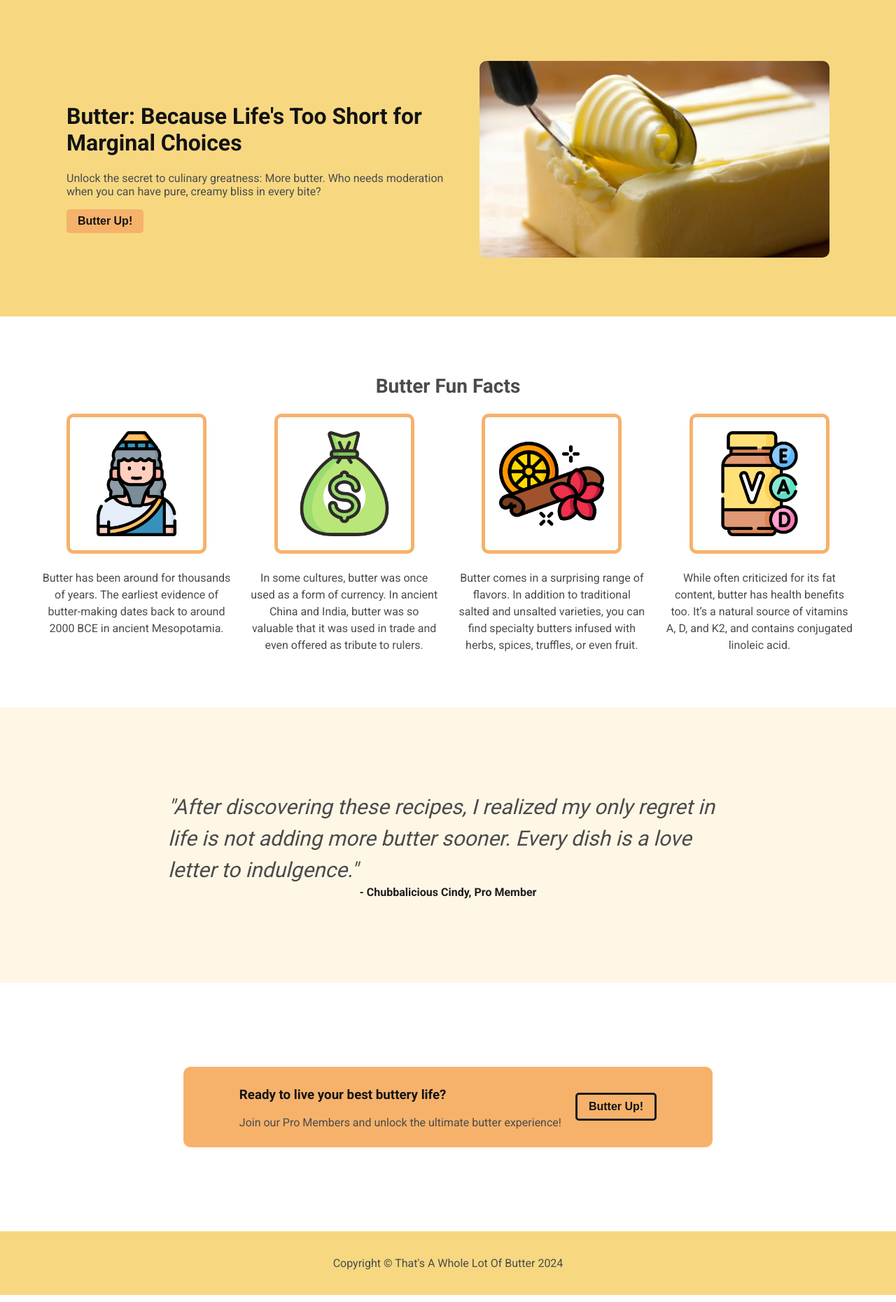
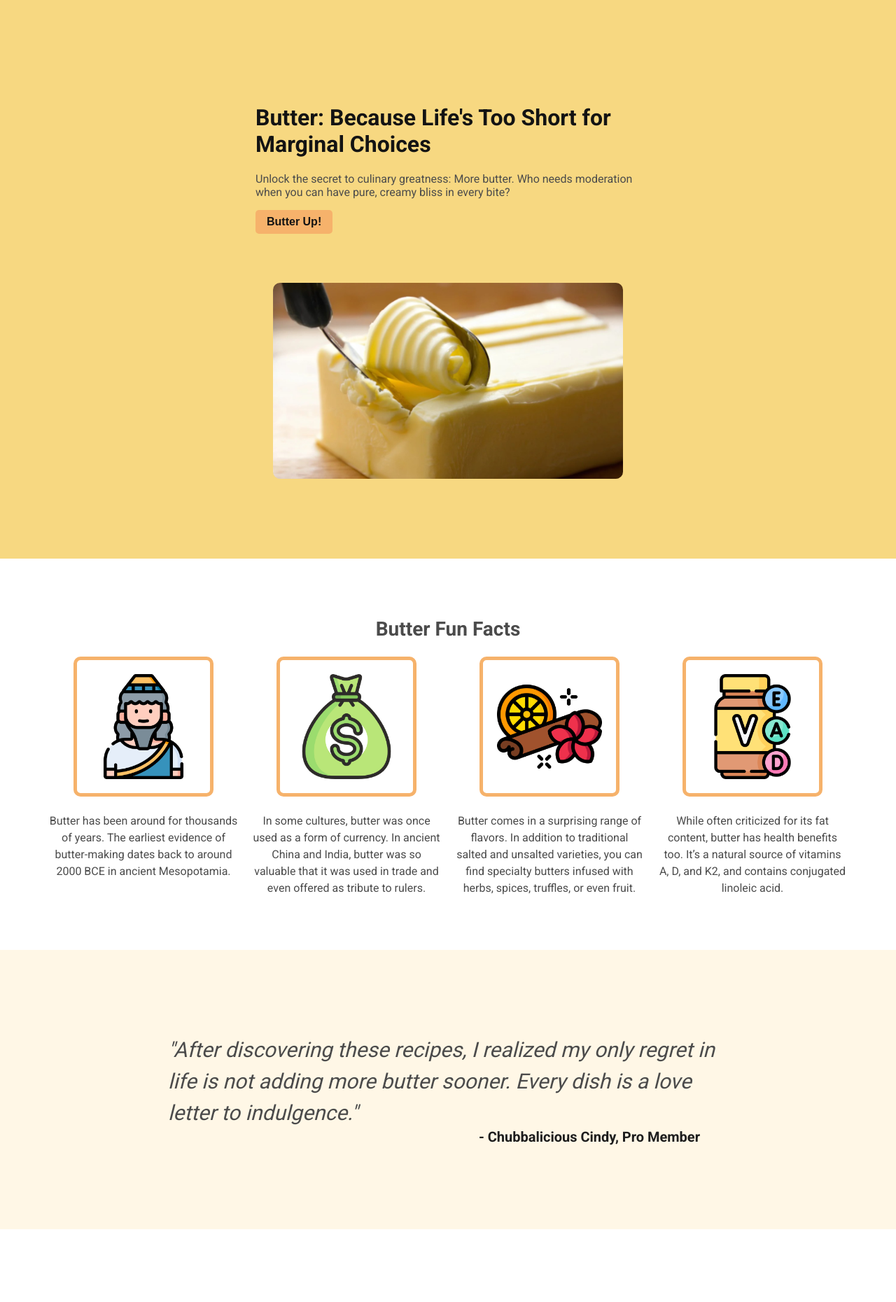
Before and after one commit to codingwithroman/landing-page, a plain HTML site: page index.html in a window 1280 px wide. Shown: the part 80-1940 px from the top of the page at 70% size. Drawn offline with Linux system fonts and the light colour scheme.

Commit message:
Change Resposiveness
Add CSS to containers to keep items centered while reducing screen size

```diff
--- a/index.html
+++ b/index.html
@@ -57,8 +57,10 @@
         </div>
     </div>
     <div class="testimonial">
-        <p id="quote">"After discovering these recipes, I realized my only regret in life is not adding more butter sooner. Every dish is a love letter to indulgence."</p>
-        <p id="speaker">- Chubbalicious Cindy, Pro Member</p>
+        <div class="testimonial-container">
+            <p id="quote">"After discovering these recipes, I realized my only regret in life is not adding more butter sooner. Every dish is a love letter to indulgence."</p>
+            <p id="speaker">- Chubbalicious Cindy, Pro Member</p>
+        </div>
     </div>
     <div class="action">
         <div class="action-container">
--- a/style.css
+++ b/style.css
@@ -26,11 +26,13 @@ body {
     justify-content: center;
     align-items: center;
     padding: 80px;
+    flex-wrap: wrap;
 }
 
 .left-side {
     max-width: 550px;
-    margin-right: 40px;
+    min-width: 350px;
+    margin: 40px;
 
 }
 
@@ -43,6 +45,8 @@ a {
 #header-image {
     max-width: 500px;
     border-radius: 10px;
+    margin: 30px;
+    flex-shrink: 1;
 }
 
 button {
@@ -79,7 +83,7 @@ h3 {
 .illustration-container {
     display: flex;
     flex-wrap: wrap;
-    justify-content: space-between;
+    justify-content: space-around;
     max-width: 1400px;
 }
 
@@ -134,8 +138,10 @@ h2 {
 #speaker {
     text-align: end;
     font-weight: 800;
+    font-size: 20px;
     margin: 0;
     color: rgb(29, 29, 29);
+    margin-right: 40px;
 }
 
 .action {
@@ -165,5 +171,5 @@ h2 {
 .footer {
     background-color: #F7D881;
     text-align: center;
-    padding: 20px;
+    padding: 25px;
 }
```
